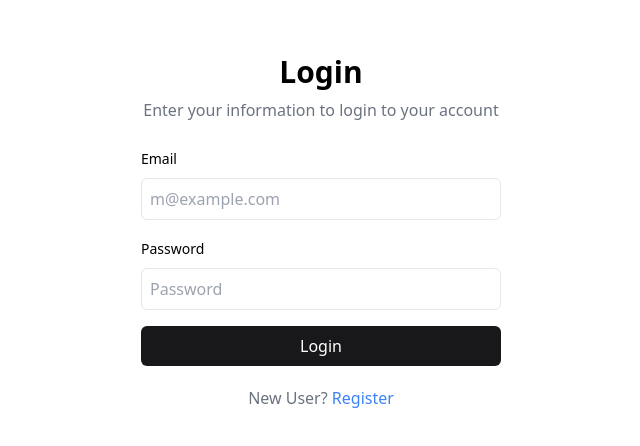
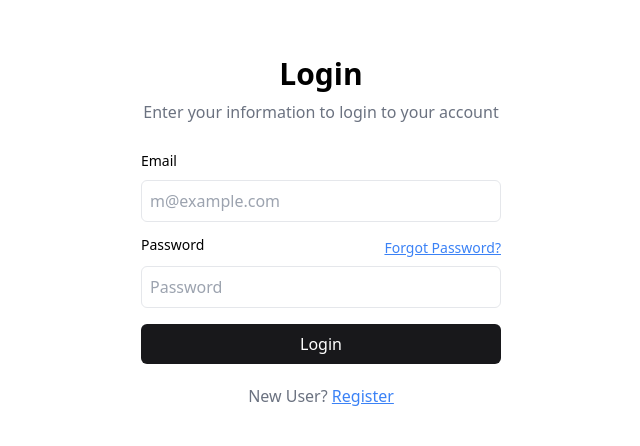
Before and after one commit to Abhijitkr/affworld-assignment-1, a React (Vite) app in the folder client/: page /login in a window 1280 px wide. Shown: the part 158-604 px from the top of the page, without its empty margins (319-959 px from the left). Built offline with nearby package versions, Linux system fonts and the light colour scheme; no server answers.

Commit message:
Adds forgot password in login page and increases max-width

```diff
--- a/client/src/components/Auth/Login.jsx
+++ b/client/src/components/Auth/Login.jsx
@@ -78,7 +78,15 @@ export default function Login() {
             )}
           </div>
           <div className="space-y-2">
-            <label htmlFor="password">Password</label>
+            <div className="flex justify-between">
+              <label htmlFor="password">Password</label>
+              <Link
+                to="/forgotPassword"
+                className="text-sm text-blue-500 underline hover:text-blue-700"
+              >
+                Forgot Password?
+              </Link>
+            </div>
             <input
               id="password"
               required
@@ -110,7 +118,10 @@ export default function Login() {
         <div className="my-5 text-center">
           <p className="text-gray-500">
             New User?{" "}
-            <Link className="text-blue-500 hover:text-blue-700 " to="/signup">
+            <Link
+              className="text-blue-500 underline hover:text-blue-700"
+              to="/signup"
+            >
               Register
             </Link>
           </p>
--- a/client/src/components/Auth/Signup.jsx
+++ b/client/src/components/Auth/Signup.jsx
@@ -42,7 +42,7 @@ export default function Signup() {
   }
 
   return (
-    <div className="mx-auto max-w-[350px] space-y-6 flex flex-col justify-center h-screen p-5">
+    <div className="mx-auto max-w-[400px] space-y-6 flex flex-col justify-center h-screen p-5">
       <div className="space-y-2 text-center">
         <h1 className="text-3xl font-bold">Sign Up</h1>
         <p className="text-gray-500 ">
@@ -138,7 +138,10 @@ export default function Signup() {
         <div className="my-5 text-center">
           <p className="text-gray-500 ">
             Already a user?{" "}
-            <Link to="/login" className="text-blue-500 hover:text-blue-700">
+            <Link
+              to="/login"
+              className="text-blue-500 underline hover:text-blue-700"
+            >
               Login
             </Link>
           </p>
```
